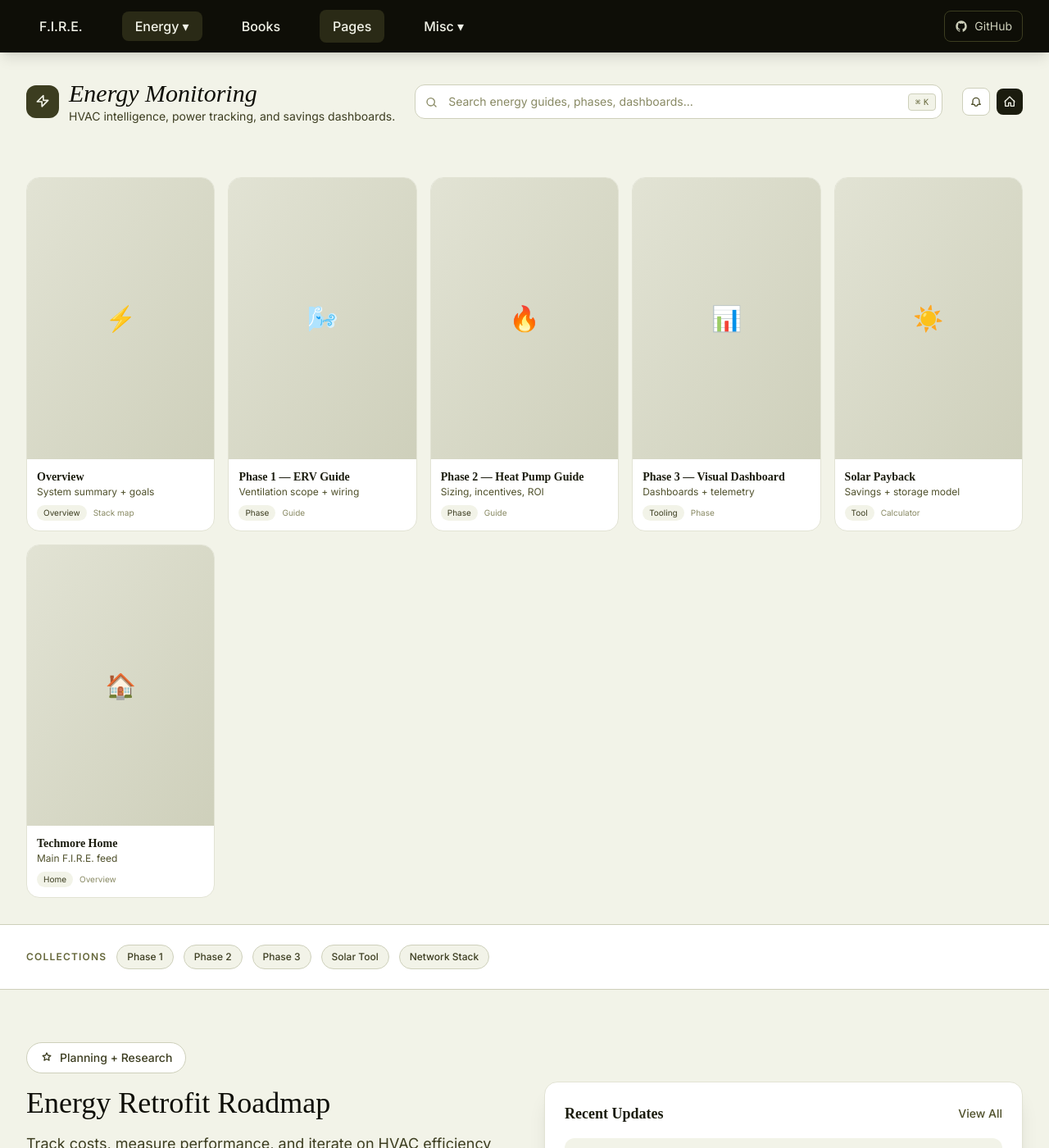
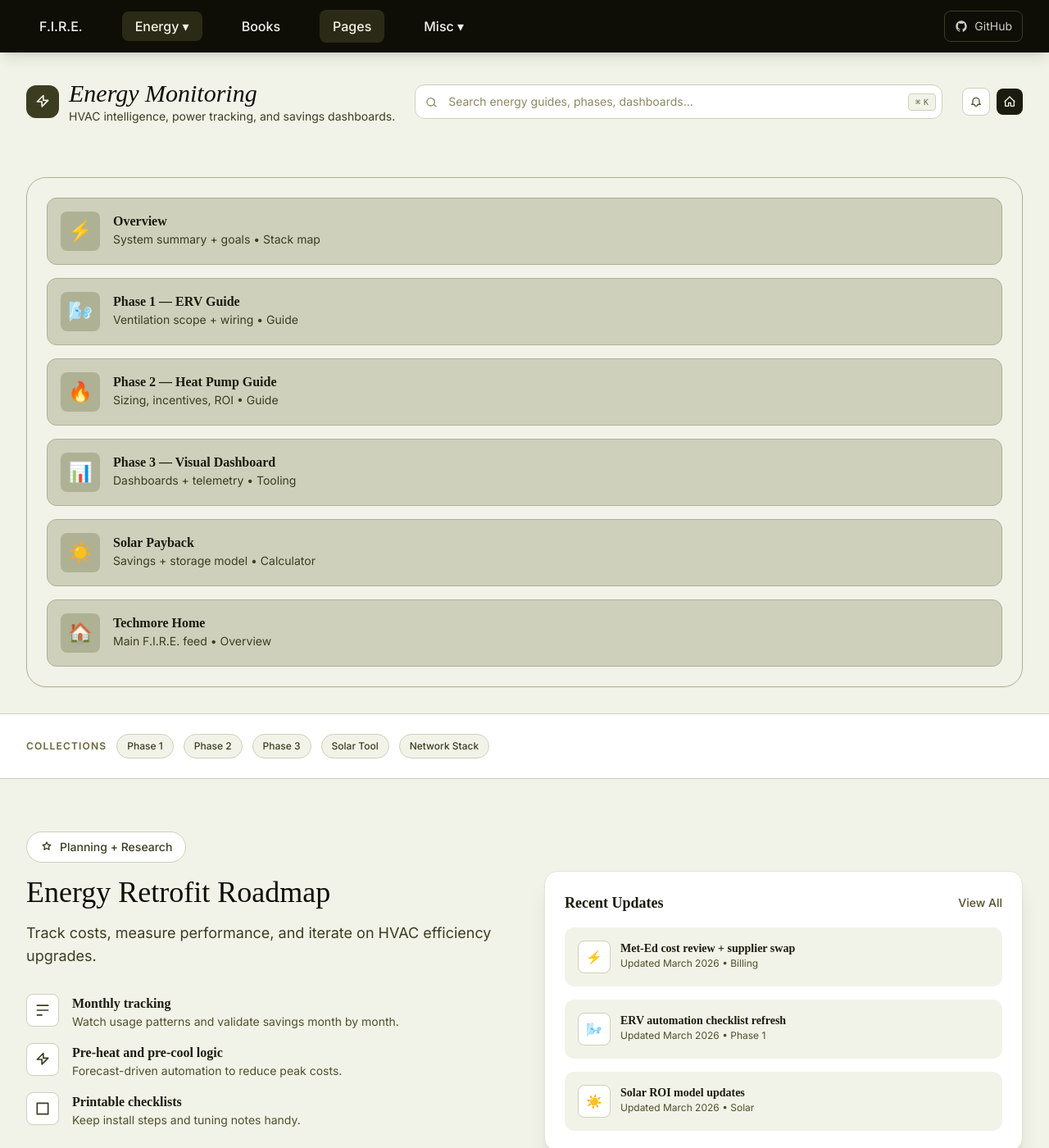
Before and after one commit to techmore/techmore.github.io, a Jekyll site: the page built from pages/energy-monitoring.html, in a window 1280 px wide and 1400 px high. Shown: the whole window at 82% size. Built offline with Jekyll 4.4.1, drawn with Linux system fonts in a browser that asks for light colours; nearby versions of some CDN libraries; some web fonts are replaced.

Commit message:
Use updates-style TOC list

```diff
--- a/pages/energy-monitoring.html
+++ b/pages/energy-monitoring.html
@@ -61,90 +61,51 @@ title: Energy Monitoring - Techmore
     <!-- Browse Section -->
     <section id="browse" class="py-8">
         <div class="max-w-7xl mx-auto px-4 sm:px-6 lg:px-8">
-            <div class="grid grid-cols-2 md:grid-cols-3 lg:grid-cols-4 xl:grid-cols-5 gap-4" id="content-grid">
-                <a href="/pages/energy-monitoring/" class="content-card compact-card group bg-white rounded-2xl border border-olive-100 overflow-hidden hover:border-olive-300 hover:shadow-md transition-all" data-category="overview" data-search="Energy Monitoring Overview">
-                    <div class="aspect-[2/3] bg-gradient-to-br from-olive-100 to-olive-200 flex items-center justify-center">
-                        <span class="text-3xl">⚡</span>
-                    </div>
-                    <div class="p-3">
-                        <h3 class="text-sm text-olive-900 font-semibold truncate">Overview</h3>
-                        <p class="text-xs text-olive-600 truncate">System summary + goals</p>
-                        <div class="flex items-center gap-2 mt-2 text-[10px]">
-                            <span class="px-2 py-0.5 bg-olive-50 rounded-full text-olive-700">Overview</span>
-                            <span class="text-olive-400">Stack map</span>
-                        </div>
+            <div class="bg-olive-200/80 rounded-3xl border border-olive-300 p-6 shadow-sm" id="content-grid">
+                <div class="space-y-4">
+                    <a href="/pages/energy-monitoring/" class="flex items-start gap-4 p-4 bg-olive-200 rounded-xl hover:bg-olive-400/60 transition-colors border border-olive-300">
+                        <div class="w-12 h-12 bg-olive-300 rounded-lg flex items-center justify-center flex-shrink-0 text-2xl">⚡</div>
+                        <div class="flex-1 min-w-0">
+                            <h3 class="text-base text-olive-900 font-semibold">Overview</h3>
+                            <p class="text-sm text-olive-700">System summary + goals • Stack map</p>
                         </div>
                     </a>
-
-                <a href="/pages/phase1_erv_guide/" class="content-card compact-card group bg-white rounded-2xl border border-olive-100 overflow-hidden hover:border-olive-300 hover:shadow-md transition-all" data-category="phase" data-search="Phase 1 ERV Guide">
-                    <div class="aspect-[2/3] bg-gradient-to-br from-olive-100 to-olive-200 flex items-center justify-center">
-                        <span class="text-3xl">🌬️</span>
-                    </div>
-                    <div class="p-3">
-                        <h3 class="text-sm text-olive-900 font-semibold truncate">Phase 1 — ERV Guide</h3>
-                        <p class="text-xs text-olive-600 truncate">Ventilation scope + wiring</p>
-                        <div class="flex items-center gap-2 mt-2 text-[10px]">
-                            <span class="px-2 py-0.5 bg-olive-50 rounded-full text-olive-700">Phase</span>
-                            <span class="text-olive-400">Guide</span>
-                        </div>
+                    <a href="/pages/phase1_erv_guide/" class="flex items-start gap-4 p-4 bg-olive-200 rounded-xl hover:bg-olive-400/60 transition-colors border border-olive-300">
+                        <div class="w-12 h-12 bg-olive-300 rounded-lg flex items-center justify-center flex-shrink-0 text-2xl">🌬️</div>
+                        <div class="flex-1 min-w-0">
+                            <h3 class="text-base text-olive-900 font-semibold">Phase 1 — ERV Guide</h3>
+                            <p class="text-sm text-olive-700">Ventilation scope + wiring • Guide</p>
                         </div>
                     </a>
-
-                <a href="/pages/phase2_heatpump_guide/" class="content-card compact-card group bg-white rounded-2xl border border-olive-100 overflow-hidden hover:border-olive-300 hover:shadow-md transition-all" data-category="phase" data-search="Phase 2 Heat Pump Guide">
-                    <div class="aspect-[2/3] bg-gradient-to-br from-olive-100 to-olive-200 flex items-center justify-center">
-                        <span class="text-3xl">🔥</span>
-                    </div>
-                    <div class="p-3">
-                        <h3 class="text-sm text-olive-900 font-semibold truncate">Phase 2 — Heat Pump Guide</h3>
-                        <p class="text-xs text-olive-600 truncate">Sizing, incentives, ROI</p>
-                        <div class="flex items-center gap-2 mt-2 text-[10px]">
-                            <span class="px-2 py-0.5 bg-olive-50 rounded-full text-olive-700">Phase</span>
-                            <span class="text-olive-400">Guide</span>
-                        </div>
+                    <a href="/pages/phase2_heatpump_guide/" class="flex items-start gap-4 p-4 bg-olive-200 rounded-xl hover:bg-olive-400/60 transition-colors border border-olive-300">
+                        <div class="w-12 h-12 bg-olive-300 rounded-lg flex items-center justify-center flex-shrink-0 text-2xl">🔥</div>
+                        <div class="flex-1 min-w-0">
+                            <h3 class="text-base text-olive-900 font-semibold">Phase 2 — Heat Pump Guide</h3>
+                            <p class="text-sm text-olive-700">Sizing, incentives, ROI • Guide</p>
                         </div>
                     </a>
-
-                <a href="/pages/phase3_visual_dashboard/" class="content-card compact-card group bg-white rounded-2xl border border-olive-100 overflow-hidden hover:border-olive-300 hover:shadow-md transition-all" data-category="tools" data-search="Phase 3 Visual Dashboard">
-                    <div class="aspect-[2/3] bg-gradient-to-br from-olive-100 to-olive-200 flex items-center justify-center">
-                        <span class="text-3xl">📊</span>
-                    </div>
-                    <div class="p-3">
-                        <h3 class="text-sm text-olive-900 font-semibold truncate">Phase 3 — Visual Dashboard</h3>
-                        <p class="text-xs text-olive-600 truncate">Dashboards + telemetry</p>
-                        <div class="flex items-center gap-2 mt-2 text-[10px]">
-                            <span class="px-2 py-0.5 bg-olive-50 rounded-full text-olive-700">Tooling</span>
-                            <span class="text-olive-400">Phase</span>
-                        </div>
+                    <a href="/pages/phase3_visual_dashboard/" class="flex items-start gap-4 p-4 bg-olive-200 rounded-xl hover:bg-olive-400/60 transition-colors border border-olive-300">
+                        <div class="w-12 h-12 bg-olive-300 rounded-lg flex items-center justify-center flex-shrink-0 text-2xl">📊</div>
+                        <div class="flex-1 min-w-0">
+                            <h3 class="text-base text-olive-900 font-semibold">Phase 3 — Visual Dashboard</h3>
+                            <p class="text-sm text-olive-700">Dashboards + telemetry • Tooling</p>
                         </div>
                     </a>
-
-                <a href="/pages/energy-monitoring/solar/" class="content-card compact-card group bg-white rounded-2xl border border-olive-100 overflow-hidden hover:border-olive-300 hover:shadow-md transition-all" data-category="tools" data-search="Solar Payback Calculator">
-                    <div class="aspect-[2/3] bg-gradient-to-br from-olive-100 to-olive-200 flex items-center justify-center">
-                        <span class="text-3xl">☀️</span>
-                    </div>
-                    <div class="p-3">
-                        <h3 class="text-sm text-olive-900 font-semibold truncate">Solar Payback</h3>
-                        <p class="text-xs text-olive-600 truncate">Savings + storage model</p>
-                        <div class="flex items-center gap-2 mt-2 text-[10px]">
-                            <span class="px-2 py-0.5 bg-olive-50 rounded-full text-olive-700">Tool</span>
-                            <span class="text-olive-400">Calculator</span>
-                        </div>
+                    <a href="/pages/energy-monitoring/solar/" class="flex items-start gap-4 p-4 bg-olive-200 rounded-xl hover:bg-olive-400/60 transition-colors border border-olive-300">
+                        <div class="w-12 h-12 bg-olive-300 rounded-lg flex items-center justify-center flex-shrink-0 text-2xl">☀️</div>
+                        <div class="flex-1 min-w-0">
+                            <h3 class="text-base text-olive-900 font-semibold">Solar Payback</h3>
+                            <p class="text-sm text-olive-700">Savings + storage model • Calculator</p>
                         </div>
                     </a>
-
-                <a href="/" class="content-card compact-card group bg-white rounded-2xl border border-olive-100 overflow-hidden hover:border-olive-300 hover:shadow-md transition-all" data-category="overview" data-search="FIRE Home">
-                    <div class="aspect-[2/3] bg-gradient-to-br from-olive-100 to-olive-200 flex items-center justify-center">
-                        <span class="text-3xl">🏠</span>
-                    </div>
-                    <div class="p-3">
-                        <h3 class="text-sm text-olive-900 font-semibold truncate">Techmore Home</h3>
-                        <p class="text-xs text-olive-600 truncate">Main F.I.R.E. feed</p>
-                        <div class="flex items-center gap-2 mt-2 text-[10px]">
-                            <span class="px-2 py-0.5 bg-olive-50 rounded-full text-olive-700">Home</span>
-                            <span class="text-olive-400">Overview</span>
-                        </div>
+                    <a href="/" class="flex items-start gap-4 p-4 bg-olive-200 rounded-xl hover:bg-olive-400/60 transition-colors border border-olive-300">
+                        <div class="w-12 h-12 bg-olive-300 rounded-lg flex items-center justify-center flex-shrink-0 text-2xl">🏠</div>
+                        <div class="flex-1 min-w-0">
+                            <h3 class="text-base text-olive-900 font-semibold">Techmore Home</h3>
+                            <p class="text-sm text-olive-700">Main F.I.R.E. feed • Overview</p>
                         </div>
                     </a>
+                </div>
             </div>
         </div>
     </section>
```
Lines whose indentation alone changed are shown as unchanged.
